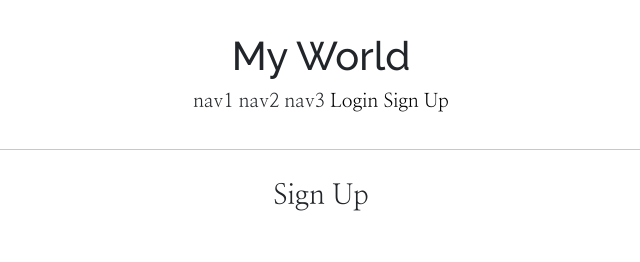
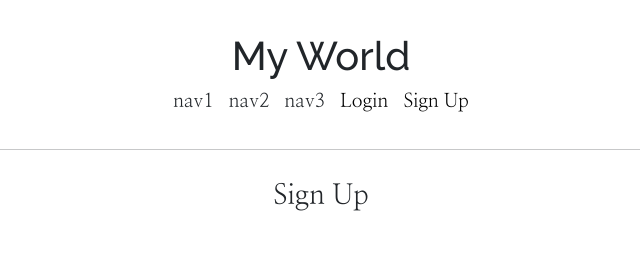
Before and after one commit to nangeee/django-spot-diary, a Django app: page /accounts/createAccount/ in a window 1280 px wide. Shown: the top 262 px of the page, without its empty margins (319-959 px from the left). Run offline with Django 4.2, Linux system fonts and the light colour scheme; some libraries are stand-ins or nearby versions.

Commit message:
Modify nav bar padding

```diff
--- a/static/base.css
+++ b/static/base.css
@@ -72,3 +72,7 @@ a:hover {
     border-radius: 5rem;
     margin-left: 180px;
 }
+
+.header_menu > * {
+    padding: 0 5px;
+}
```
